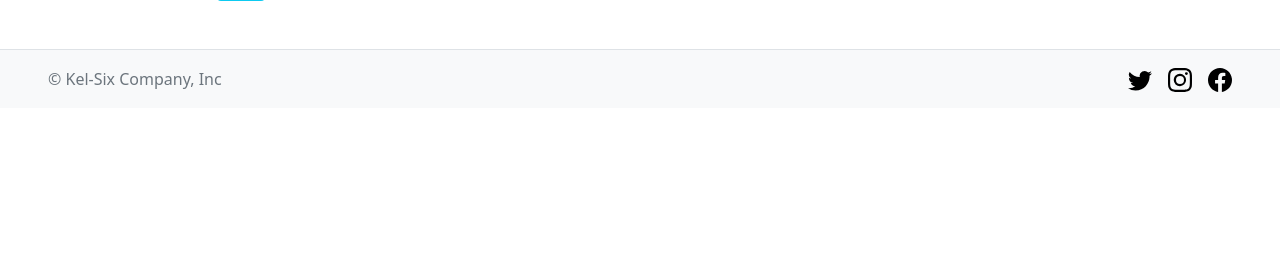
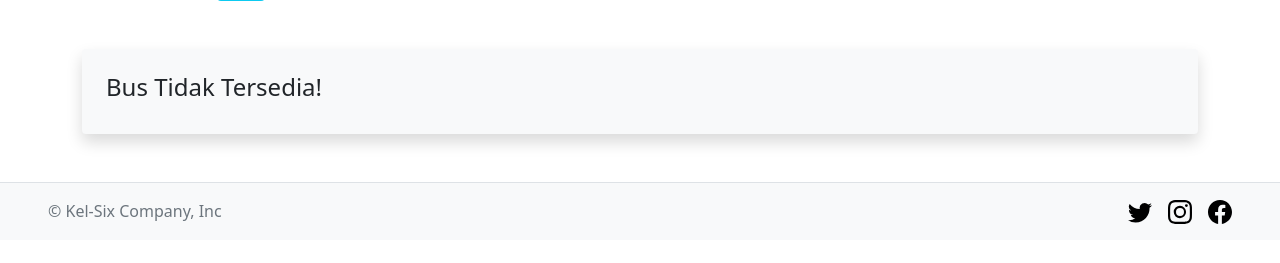
Before and after one commit to isalzufari/bo-bus-app, a PHP site: page /bus.php?from=Depok in a window 1280 px wide. Shown: the part 177-440 px from the top of the page. Run offline with PHP 8.4, Linux system fonts and the light colour scheme; data comes from the database, SQL or seed files in the repository; data that the repository does not hold is empty.

Commit message:
Update: Bug Fix

```diff
--- a/admin/addBus.php
+++ b/admin/addBus.php
@@ -26,6 +26,7 @@
                         <option value="Bali">Bali</option>
                         <option value="Bekasi">Bekasi</option>
                         <option value="Depok">Depok</option>
+                        <option value="Jakarta">Jakarta</option>
                     </select>
                 </div>
                 <div class="col-12">
@@ -35,6 +36,7 @@
                         <option value="Bali">Bali</option>
                         <option value="Bekasi">Bekasi</option>
                         <option value="Depok">Depok</option>
+                        <option value="Jakarta">Jakarta</option>
                     </select>
                 </div>
                 <div class="col-12">
--- a/admin/index.php
+++ b/admin/index.php
@@ -21,7 +21,7 @@
             </div>
             <div class="row mt-3">
                 <?php
-                $sqlShowBus=$db->query("SELECT * FROM bus");
+                $sqlShowBus=$db->query("SELECT * FROM bus ORDER BY tgl_kbrkt DESC");
                 $showBus = 1; // $sqlShowBus->fetch();
 
                 if ($showBus) {
--- a/bus.php
+++ b/bus.php
@@ -17,8 +17,19 @@
 
         <?php
           require("config/config.php");
-          $showBus=$db->query("SELECT * FROM bus WHERE awal_kbrkt='$from' AND akhir_kbrkt='$to' AND tgl_kbrkt>='$date'");
-          foreach($showBus as $bus): ?>
+          $sqlShowBus=$db->query("SELECT * FROM bus WHERE awal_kbrkt='$from' AND akhir_kbrkt='$to' AND tgl_kbrkt>='$date'");
+        //   $checkBus = $showBus->fetchObject();
+        //   print_r($checkBus);
+          $showBus = $sqlShowBus->fetchAll();
+          if(empty($showBus)) {
+            ?>
+                <div class="col p-4 pe-lg-0 align-items-center rounded shadow bg-light mt-5">
+                    <h4>Bus Tidak Tersedia!</h4>
+                </div>
+            <?php
+          } else {
+            foreach($showBus as $bus):
+                ?>
                     <div class="col p-4 pe-lg-0 align-items-center rounded shadow bg-light m-3">
                         <div class="row g-0">
                             <h4><?php echo $bus['nama_bus'] ?></h4>
@@ -36,7 +47,10 @@
                             </div>
                         </div>
                     </div>
-          <?php endforeach ?>
+                <?php
+            endforeach;
+          }
+        ?>
     </div>
 
     <?php require('components/footer.php') ?>
```
Lines whose indentation alone changed are shown as unchanged.
